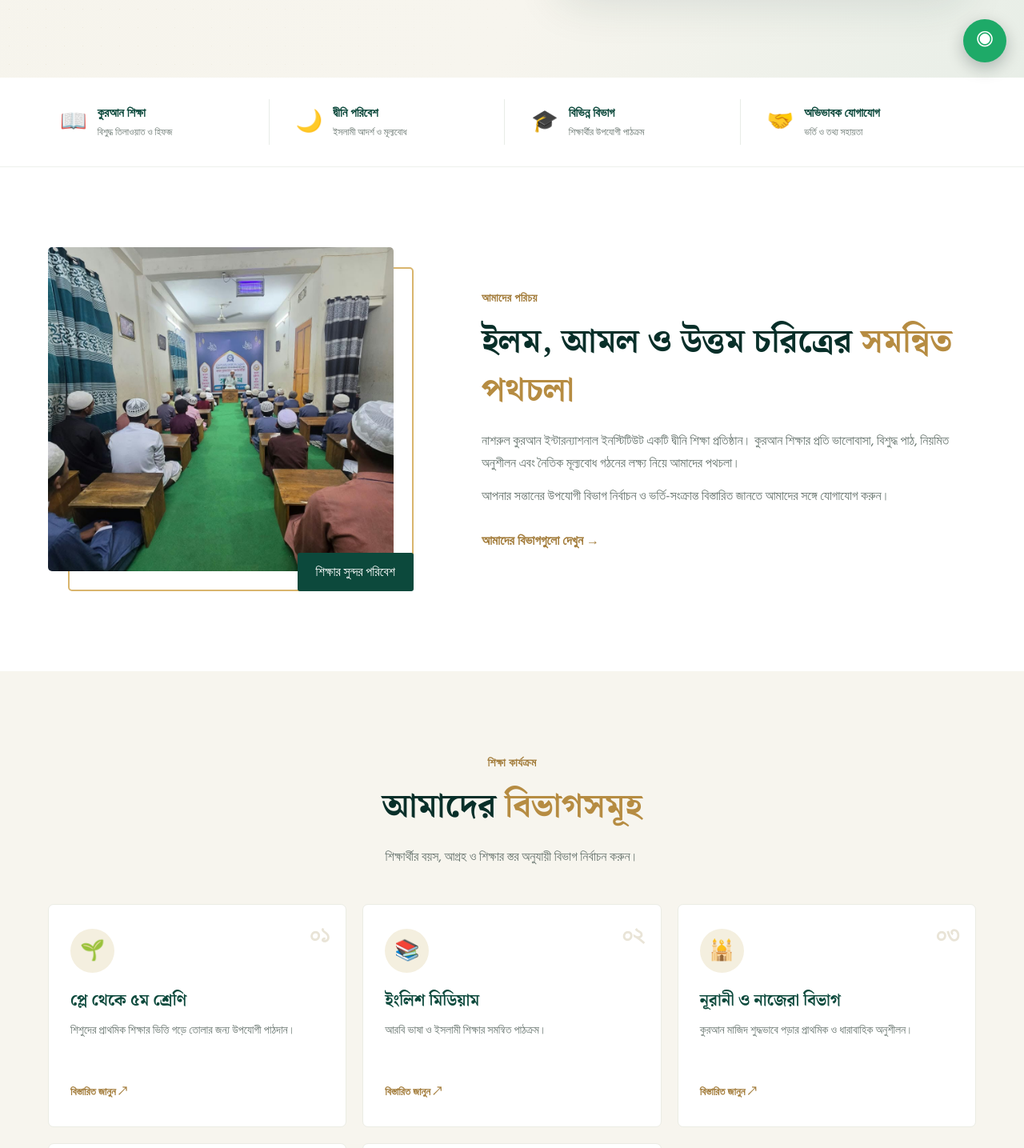
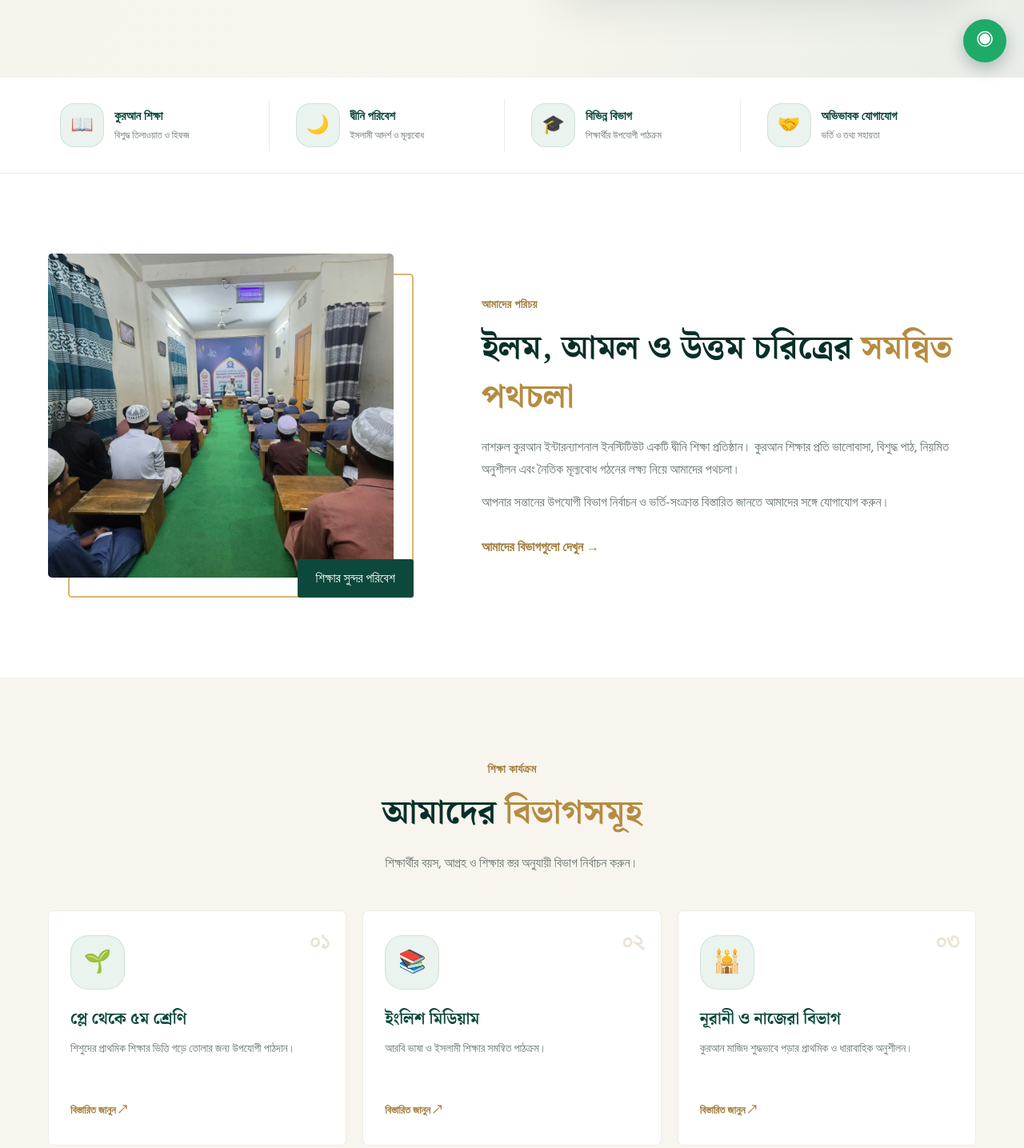
Before and after one commit to fahimaakther372-ai/md-web, a plain HTML site: page index.html in a window 1280 px wide. Shown: the part 700-2135 px from the top of the page at 80% size. Drawn offline with Linux system fonts and the light colour scheme.

```diff
--- a/style.css
+++ b/style.css
@@ -1252,3 +1252,56 @@ button, input, textarea, select {
     bottom: 14px;
   }
 }
+
+/* PREMIUM ICON DESIGN */
+
+.fact-icon,
+.dept-icon,
+.contact-card > span {
+    display: flex;
+    align-items: center;
+    justify-content: center;
+    color: #17634B;
+    background: #EAF3ED;
+    border: 1px solid rgba(23, 99, 75, 0.12);
+    transition: all 0.35s ease;
+}
+
+.fact-icon {
+    width: 55px;
+    height: 55px;
+    border-radius: 18px;
+    font-size: 23px;
+}
+
+.dept-icon {
+    width: 68px;
+    height: 68px;
+    border-radius: 22px;
+    font-size: 28px;
+    margin-bottom: 20px;
+}
+
+.contact-card > span {
+    width: 58px;
+    height: 58px;
+    border-radius: 50%;
+    font-size: 23px;
+    margin-bottom: 15px;
+}
+
+/* Hover Animation */
+
+.dept-card:hover .dept-icon,
+.contact-card:hover > span {
+    color: #fff;
+    background: #17634B;
+    transform: translateY(-5px);
+    box-shadow: 0 10px 25px rgba(23, 99, 75, 0.2);
+}
+
+.fact-icon:hover {
+    transform: scale(1.1);
+    background: #17634B;
+    color: #fff;
+}
```
